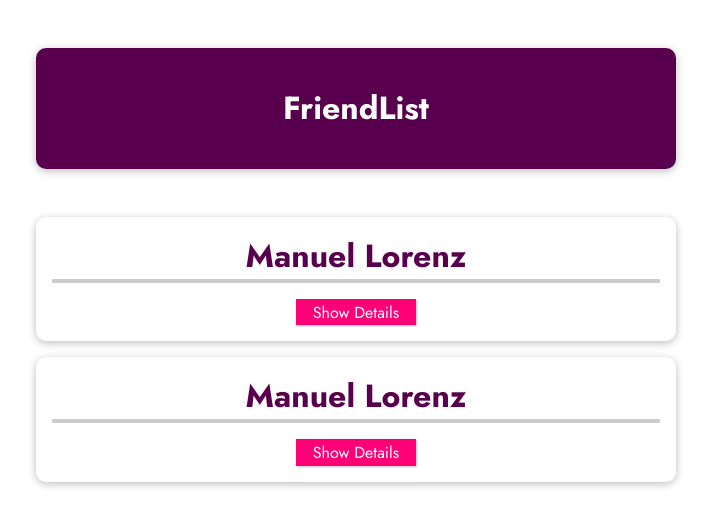
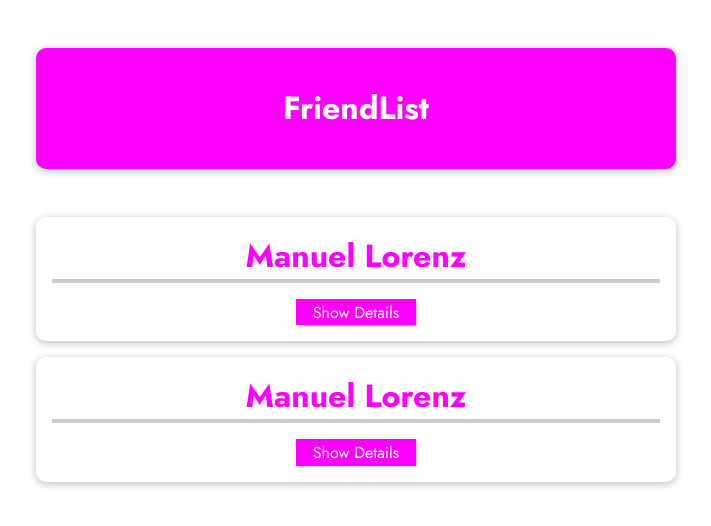
Before and after one commit to castilloangelica/Lesson6_VueComponents, a plain HTML site: page cmp-intro-01-starting-setup/index.html in a window 1280 px wide. Shown: the whole page, without its empty margins (284-995 px from the left). Drawn offline with nearby package versions, Linux system fonts and the light colour scheme.

Commit message:
Changed background color from dark purple to magenta, text color from dark purple to magenta and button color from pink to magenta

```diff
--- a/cmp-intro-01-starting-setup/styles.css
+++ b/cmp-intro-01-starting-setup/styles.css
@@ -15,7 +15,7 @@ header {
   margin: 3rem auto;
   border-radius: 10px;
   padding: 1rem;
-  background-color: #58004d;
+  background-color: magenta;
   color: white;
   text-align: center;
   width: 90%;
@@ -41,15 +41,15 @@ header {
 #app h2 {
   font-size: 2rem;
   border-bottom: 4px solid #ccc;
-  color: #58004d;
+  color: magenta;
   margin: 0 0 1rem 0;
 }
 
 #app button {
   font: inherit;
   cursor: pointer;
-  border: 1px solid #ff0077;
-  background-color: #ff0077;
+  border: 1px solid magenta;
+  background-color: magenta;
   color: white;
   padding: 0.05rem 1rem;
   box-shadow: 1px 1px 2px rgba(0, 0, 0, 0.26);
```
